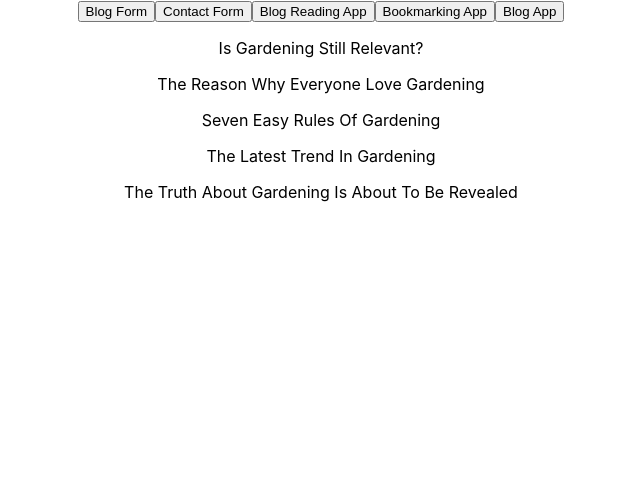
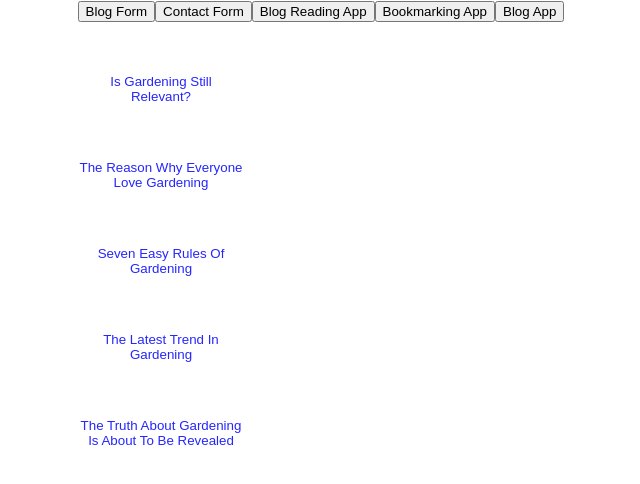
Before and after one commit to ggroshansii/js-react-five-apps, a React (Create React App) app: page / in a window 1280 px wide. Both pictures are taken after a click on the button "Blog Reading App". Shown: the top 484 px of the page, without its empty margins (319-959 px from the left). Built offline with nearby package versions, Linux system fonts and the light colour scheme.

Commit message:
added function that finds the id of the blogpost that is clicked; styled the top level component; added conditional rendering to the selected blog state

```diff
--- a/src/components/BlogReadingApp/BlogReadingApp.css
+++ b/src/components/BlogReadingApp/BlogReadingApp.css
@@ -0,0 +1,41 @@
+
+
+.main-container {
+    margin-top: 3rem;
+    display:flex;
+    height: 100vh;
+    overflow: hidden;
+    width: 50%;
+    margin: auto;
+}
+
+.blog-title-container {
+    display: flex;
+    flex-direction: column;
+    justify-content: flex-start;
+    align-items: center;
+    width: 75%;
+    overflow: hidden;
+    margin-top: 1rem;
+}
+
+.blog-title-container button {
+    display: flex;
+    flex-direction: column;
+    width: 75%;
+    margin: 1rem auto;
+    padding: 0.25rem 0.5rem;
+    border: none;
+    background-color: transparent;
+    color: rgb(38, 38, 253);
+}
+
+.blog-body-container {
+    width: 75%;
+    margin-top: 2rem;
+}
+
+li {
+    list-style-type: none;
+    margin-top: 2rem;
+}
--- a/src/components/BlogReadingApp/BlogReadingApp.jsx
+++ b/src/components/BlogReadingApp/BlogReadingApp.jsx
@@ -1,41 +1,63 @@
 import { useState, useEffect } from "react";
 import BlogReadingList from "./BlogReadingList";
+import "./BlogReadingApp.css";
 
 function BlogReadingApp() {
+    const [selection, setSelection] = useState();
     const [blogs, setBlogs] = useState([
         {
             title: "Is Gardening Still Relevant?",
-            body: "Lorem ipsum dolor sit amet, consectetur adipiscing elit, sed do eiusmod tempor incididunt ut labore et dolore magna aliqua. Ut enim ad minim veniam, quis nostrud exercitation ullamco laboris nisi ut aliquip ex ea commodo consequat. Duis aute irure dolor in reprehenderit in voluptate velit esse cillum dolore eu fugiat nulla pariatur. Excepteur sint occaecat cupidatat non proident, sunt in culpa qui officia deserunt mollit anim id est laborum.",
+            body: "Lorem ipsum dolor sit amet, consectetur adipiscing elit, sed do eiusmod tempor incididunt ut labore et dolore magna aliqua. Ut enim ad minim veniam, quis nostrud exercitation ullamco laboris nisi ut aliquip ex ea commodo consequat. Duis aute irure dolor in reprehenderit in voluptate velit esse cillum dolore eu fugiat nulla pariatur. Excepteur sint occaecat cupidatat non proident.",
             id: 0,
         },
         {
             title: "The Reason Why Everyone Love Gardening",
-            body: "Lorem ipsum dolor sit amet, consectetur adipiscing elit, sed do eiusmod tempor incididunt ut labore et dolore magna aliqua. Ut enim ad minim veniam, quis nostrud exercitation ullamco laboris nisi ut aliquip ex ea commodo consequat. Duis aute irure dolor in reprehenderit in voluptate velit esse cillum dolore eu fugiat nulla pariatur. Excepteur sint occaecat cupidatat non proident, sunt in culpa qui officia deserunt mollit anim id est laborum.",
+            body: "Sed cras ornare arcu dui. At quis risus sed vulputate odio ut. Lectus magna fringilla urna porttitor. Elementum sagittis vitae et leo duis ut diam quam. Tristique risus nec feugiat in fermentum. Diam in arcu cursus euismod quis viverra nibh. Urna nec tincidunt praesent semper feugiat nibh sed. Eu tincidunt tortor aliquam nulla facilisi. Magna etiam tempor orci eu lobortis elementum. Ornare quam viverra orci.",
             id: 1,
         },
         {
             title: "Seven Easy Rules Of Gardening",
-            body: "Lorem ipsum dolor sit amet, consectetur adipiscing elit, sed do eiusmod tempor incididunt ut labore et dolore magna aliqua. Ut enim ad minim veniam, quis nostrud exercitation ullamco laboris nisi ut aliquip ex ea commodo consequat. Duis aute irure dolor in reprehenderit in voluptate velit esse cillum dolore eu fugiat nulla pariatur. Excepteur sint occaecat cupidatat non proident, sunt in culpa qui officia deserunt mollit anim id est laborum.",
+            body: "Leo vel orci porta non pulvinar neque laoreet. Tincidunt ornare massa eget egestas purus viverra. Imperdiet sed euismod nisi porta lorem mollis aliquam ut. Aenean vel elit scelerisque mauris pellentesque pulvinar pellentesque. Est pellentesque elit ullamcorper dignissim. Vulputate ut pharetra sit amet aliquam.",
             id: 2,
         },
         {
             title: "The Latest Trend In Gardening",
-            body: "Lorem ipsum dolor sit amet, consectetur adipiscing elit, sed do eiusmod tempor incididunt ut labore et dolore magna aliqua. Ut enim ad minim veniam, quis nostrud exercitation ullamco laboris nisi ut aliquip ex ea commodo consequat. Duis aute irure dolor in reprehenderit in voluptate velit esse cillum dolore eu fugiat nulla pariatur. Excepteur sint occaecat cupidatat non proident, sunt in culpa qui officia deserunt mollit anim id est laborum.",
+            body: "Vitae et leo duis ut diam quam nulla porttitor. Etiam non quam lacus suspendisse faucibus interdum posuere lorem. Et ultrices neque ornare aenean euismod. Mattis pellentesque id nibh tortor id. Felis eget velit aliquet sagittis id consectetur purus ut faucibus. Massa massa ultricies mi quis. ",
             id: 3,
         },
         {
             title: "The Truth About Gardening Is About To Be Revealed",
-            body: "Lorem ipsum dolor sit amet, consectetur adipiscing elit, sed do eiusmod tempor incididunt ut labore et dolore magna aliqua. Ut enim ad minim veniam, quis nostrud exercitation ullamco laboris nisi ut aliquip ex ea commodo consequat. Duis aute irure dolor in reprehenderit in voluptate velit esse cillum dolore eu fugiat nulla pariatur. Excepteur sint occaecat cupidatat non proident, sunt in culpa qui officia deserunt mollit anim id est laborum.",
+            body: "Et ultrices neque ornare aenean euismod elementum nisi quis. Etiam sit amet nisl purus in mollis. Lorem dolor sed viverra ipsum nunc aliquet bibendum. Fermentum iaculis eu non diam phasellus vestibulum.",
             id: 4,
         },
     ]);
 
+    function displayBlogPost(id) {
+        // console.log(id);
+        let index = blogs.findIndex((element) => element.id === id);
+        const selectedBlog = blogs[index];
+        setSelection(selectedBlog);
+        // console.log(selectedBlog);
+    }
+
     return (
         <>
-            <div className="blog-title-container">
-                <BlogReadingList blogs={blogs} />
+            <div className="main-container">
+                <div className="blog-title-container">
+                    <BlogReadingList
+                        blogs={blogs}
+                        displayBlogPost={displayBlogPost}
+                    />
+                </div>
+                <div className="blog-body-container">
+                    {selection && (
+                        <div>
+                            <h2>{selection.title}</h2>
+                            <li>{selection.body}</li>
+                        </div>
+                    )}
+                </div>
             </div>
-            <div className="blog-body-container"></div>
         </>
     );
 }
--- a/src/components/BlogReadingApp/BlogReadingCard.jsx
+++ b/src/components/BlogReadingApp/BlogReadingCard.jsx
@@ -5,8 +5,7 @@ function BlogReadingCard(props) {
     return (
         <>
         <div className="blog-title-container">
-            <p>{props.title}</p>
-            {console.log("PROPS IN CARD", props)}
+            <button id={props.id} onClick={() => props.displayBlogPost(props.id)}>{props.title}</button>
         </div>
         </>
     )
--- a/src/components/BlogReadingApp/BlogReadingList.jsx
+++ b/src/components/BlogReadingApp/BlogReadingList.jsx
@@ -7,8 +7,7 @@ function BlogReadingList(props) {
         {console.log("props here", props)}
         {/* Loop through individual blogcards here */}
         {props.blogs.map(blog => {
-            return <BlogReadingCard {...blog} key={blog.id} />
-            console.log(<BlogReadingCard {...blog} key={blog.id} />)
+            return <BlogReadingCard {...blog} key={blog.id} displayBlogPost={props.displayBlogPost} />
         })
         }
 
```
